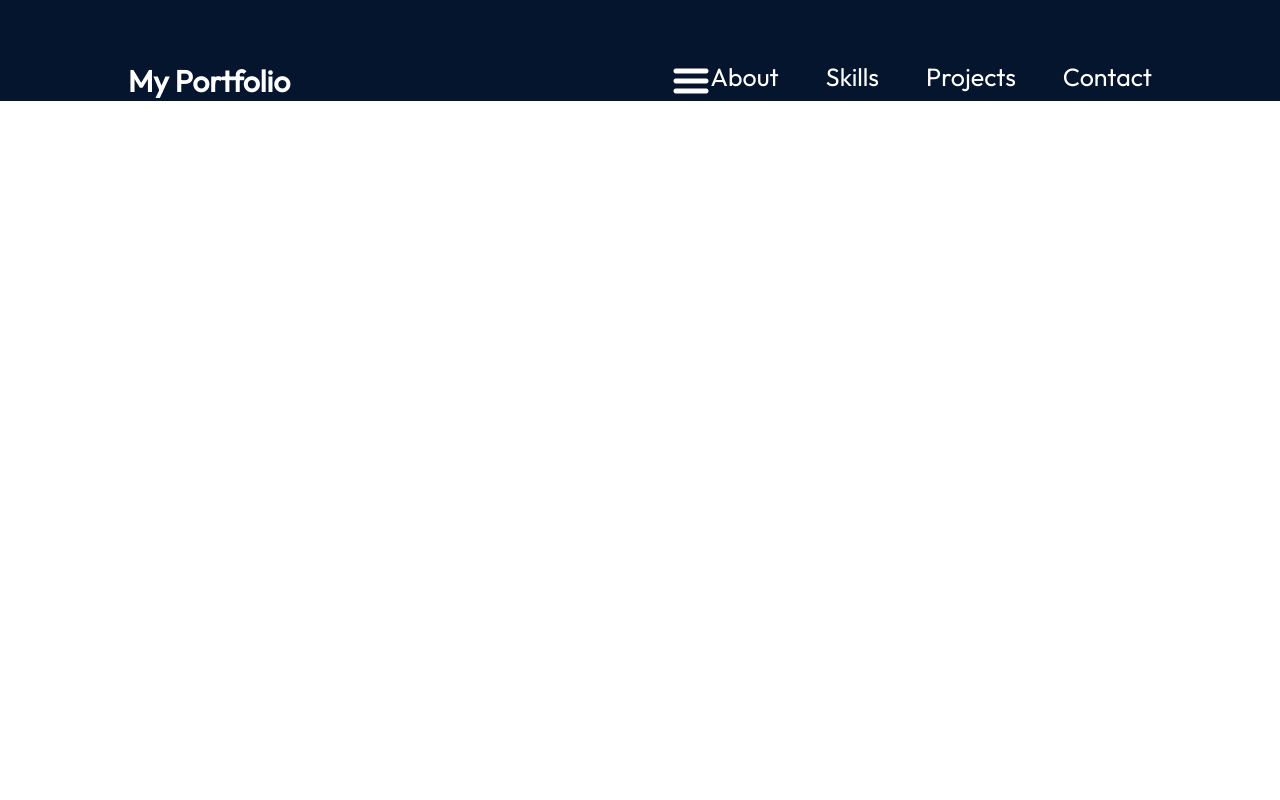
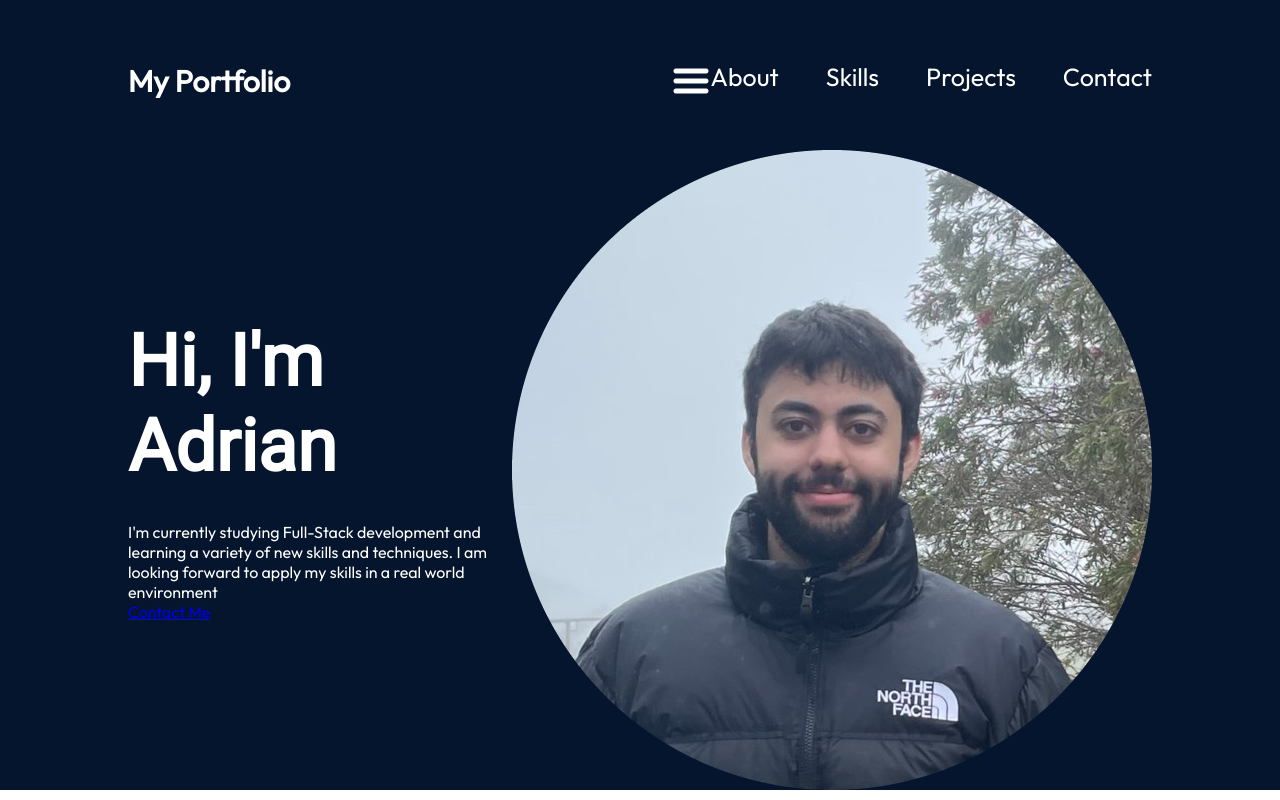
Before and after one commit to Y1va/React-Portfolio, a React (Vite) app in the folder react-portfolio/: page / in a window 1280 px wide. Built offline with nearby package versions, Linux system fonts and the light colour scheme.

Commit message:
created component for Hero section of porfolio & started CSS for it

```diff
--- a/react-portfolio/src/App.jsx
+++ b/react-portfolio/src/App.jsx
@@ -1,10 +1,14 @@
 import styles from './App.module.css';
+import { Hero } from './components/Hero/Hero';
 import { Navbar } from './components/Navbar/Navbar';
 
 function App() {
-  return <div className={styles.App}>
-    <Navbar />
-  </div>;
+  return (
+    <div className={styles.App}>
+      <Navbar />
+      <Hero />
+    </div>
+  );
 }
 
 export default App;
--- /dev/null
+++ b/react-portfolio/src/components/Hero/Hero.jsx
@@ -0,0 +1,29 @@
+import React from 'react';
+
+import styles from './Hero.module.css';
+import { getImageUrl } from '../../utils';
+
+export const Hero = () => {
+  return (
+    <section className={styles.container}>
+      <div className={styles.content}>
+        <h1 className={styles.title}>Hi, I'm Adrian</h1>
+        <p className={styles.description}>
+          I'm currently studying Full-Stack development and learning a variety
+          of new skills and techniques. I am looking forward to apply my skills
+          in a real world environment
+        </p>
+        <a href="mailto:ponzeadrian@gmail.com" className={styles.contactBtn}>
+          Contact Me
+        </a>
+      </div>
+      <img
+        src={getImageUrl('hero/profilepic.png')}
+        alt="Hero image of me"
+        className={styles.heroImg}
+      />
+      <div className={styles.topBlur} />
+      <div className={styles.bottomBlur} />
+    </section>
+  );
+};
--- /dev/null
+++ b/react-portfolio/src/components/Hero/Hero.module.css
@@ -0,0 +1,27 @@
+@import '../../vars.css';
+
+.container {
+  position: relative;
+  display: flex;
+  align-items: center;
+  justify-content: space-between;
+  margin-top: 49px;
+  z-index: 1;
+  margin-left: 10%;
+  margin-right: 10%;
+}
+
+.content {
+  display: flex;
+  flex-direction: column;
+  align-items: flex-start;
+  color: var(--color-text);
+  z-index: 1;
+}
+
+.title {
+  font-size: 72px;
+  font-weight: 900;
+  margin-bottom: 33px;
+  font-family: var(--font-roboto);
+}
--- a/react-portfolio/src/vars.css
+++ b/react-portfolio/src/vars.css
@@ -7,5 +7,5 @@
   --color-bg: #04152d;
 
   /* Fonts */
-  --font-robot: 'Roboto'
+  --font-roboto: 'Roboto'
 }
```
